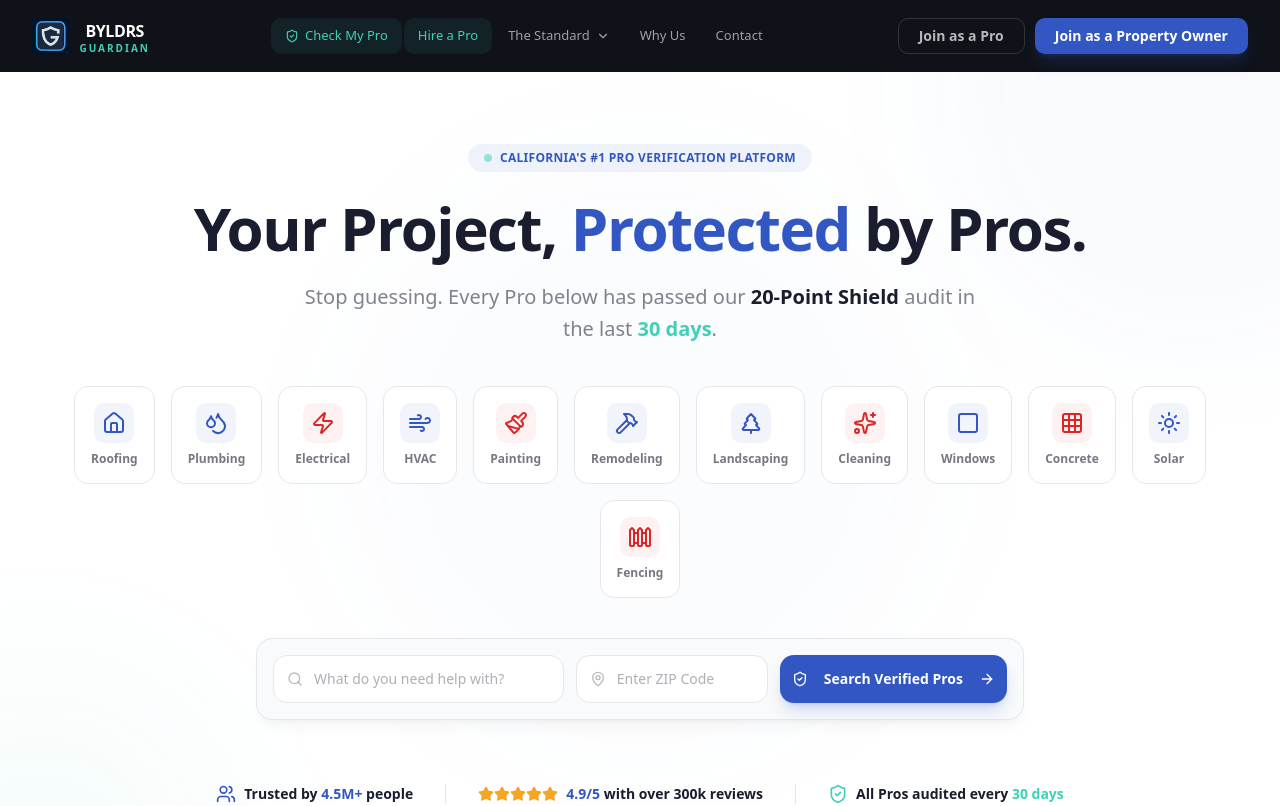
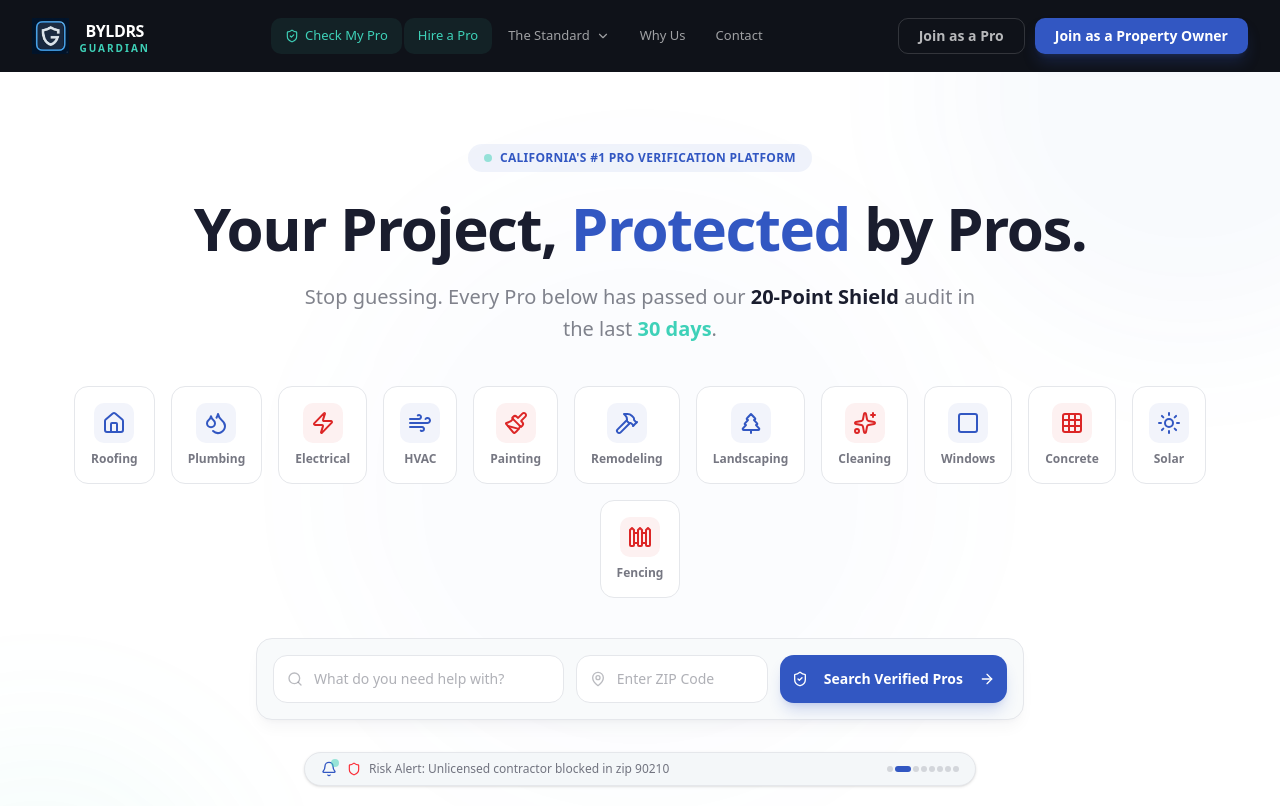
Before and after one commit to mohontotopu48-maker/BYLDRS-GUARDIAN-Website-, a Next.js app: page / in a window 1280 px wide. Shown: the top 806 px of the page. Built offline with nearby package versions, Linux system fonts and the light colour scheme.

Commit message:
d8d348ed-f668-494d-8f34-9ae127b917fb

```diff
--- a/src/components/audit-engine.tsx
+++ b/src/components/audit-engine.tsx
@@ -975,6 +975,31 @@ export function AuditEngine() {
                   </div>
                 </div>
 
+                {/* Row 3b: Your Phone for SMS Alerts */}
+                <div className="space-y-2">
+                  <Label
+                    htmlFor="sms-phone"
+                    className="text-xs font-semibold text-gray-700 uppercase tracking-wider"
+                  >
+                    <Phone className="size-3.5 mr-1 inline text-[#EF4444]" />
+                    <span className="text-[#EF4444]">SMS for Urgent Red-Flag Alerts</span>
+                  </Label>
+                  <Input
+                    id="sms-phone"
+                    type="tel"
+                    placeholder="(555) 000-0000"
+                    value={formData.phone}
+                    onChange={(e) =>
+                      handleInputChange('phone', e.target.value)
+                    }
+                    className="h-10 border-[#EF4444]/20 focus:border-[#EF4444]/40 focus:ring-[#EF4444]/10"
+                  />
+                  <p className="text-[10px] text-gray-400 flex items-center gap-1">
+                    <Lock className="size-3 text-gray-300" />
+                    Get instant SMS alerts if we detect illegal deposits, expired licenses, or other critical risks.
+                  </p>
+                </div>
+
                 {/* Row 4: Upload Bid Document */}
                 <div className="space-y-2">
                   <Label className="text-xs font-semibold text-gray-700 uppercase tracking-wider">
--- a/src/components/header.tsx
+++ b/src/components/header.tsx
@@ -12,6 +12,7 @@ import {
   BookOpen,
   ClipboardCheck,
   ArrowRight,
+  BarChart3,
 } from 'lucide-react';
 import { useAppStore } from '@/lib/store';
 import type { PageView } from '@/lib/store';
@@ -41,6 +42,7 @@ interface FlyoutItem {
   subtext: string;
   icon: React.ComponentType<{ className?: string }>;
   page: PageView;
+  scrollTo?: string;
 }
 
 interface NavLink {
@@ -54,10 +56,17 @@ interface NavLink {
 
 const standardFlyoutItems: FlyoutItem[] = [
   {
-    label: 'The Protection Guide',
-    subtext: 'Learn about our 30-day recurring audit process.',
-    icon: ClipboardCheck,
+    label: 'The 20-Point Shield',
+    subtext: 'Our complete Pro verification standard — every point explained.',
+    icon: ShieldCheck,
     page: 'the-standard',
+  },
+  {
+    label: 'How We Rank',
+    subtext: 'Discover how Pros earn Guardian tiers through our 30-day audit cycle.',
+    icon: BarChart3,
+    page: 'home' as PageView,
+    scrollTo: '#how-we-rank',
   },
   {
     label: 'Property Stories',
@@ -107,6 +116,7 @@ function StandardFlyout({
 }) {
   /** Check if a flyout item matches the current page or a child of it */
   const isItemActive = (item: FlyoutItem): boolean => {
+    if (item.scrollTo) return false;
     if (currentPage === item.page) return true;
     if (item.page === 'blog' && currentPage === 'property-story') return true;
     return false;
@@ -135,6 +145,11 @@ function StandardFlyout({
                 onClick={() => {
                   onNavigate(item.page);
                   onClose();
+                  if (item.scrollTo) {
+                    setTimeout(() => {
+                      document.querySelector(item.scrollTo)?.scrollIntoView({ behavior: 'smooth' });
+                    }, 200);
+                  }
                 }}
                 className={`
                   w-full flex items-start gap-4 rounded-xl p-4
--- a/src/components/hero-section.tsx
+++ b/src/components/hero-section.tsx
@@ -22,6 +22,9 @@ import {
   Sun,
   Fence,
   ShieldCheck,
+  Shield,
+  Bell,
+  CheckCircle2,
 } from 'lucide-react';
 import { motion, AnimatePresence } from 'framer-motion';
 import { useAppStore } from '@/lib/store';
@@ -65,8 +68,21 @@ const top20Services = [
   'Fencing',
 ];
 
+/* ─── Live Audit Ticker Data ──────────────────────────────── */
+const TICKER_EVENTS = [
+  { event: 'Shield Verified: Chen Plumbing (San Diego) • Audit Health: 98%', type: 'success' },
+  { event: 'Risk Alert: Unlicensed contractor blocked in zip 90210', type: 'alert' },
+  { event: 'New Enrollment: Homeowner activated Shield in zip 92612', type: 'info' },
+  { event: 'Shield Verified: Rivera Roofing (Los Angeles) • Audit Health: 96%', type: 'success' },
+  { event: 'Vault Secured: 3 contracts uploaded for audit review', type: 'info' },
+  { event: 'Risk Alert: $3,500 deposit flagged in zip 90001', type: 'alert' },
+  { event: 'Shield Verified: Okafor Electrical (San Francisco) • Audit Health: 94%', type: 'success' },
+  { event: 'New Enrollment: Property owner joined from zip 95814', type: 'info' },
+];
+
 export function HeroSection() {
   const [selectedService, setSelectedService] = useState('');
+  const [tickerIndex, setTickerIndex] = useState(0);
   const [dropdownOpen, setDropdownOpen] = useState(false);
   const [showOtherInput, setShowOtherInput] = useState(false);
   const [otherValue, setOtherValue] = useState('');
@@ -79,6 +95,14 @@ export function HeroSection() {
     setHasSearched,
     setCurrentPage,
   } = useAppStore();
+
+  // Live Audit Ticker auto-rotation
+  useEffect(() => {
+    const interval = setInterval(() => {
+      setTickerIndex((prev) => (prev + 1) % TICKER_EVENTS.length);
+    }, 4000);
+    return () => clearInterval(interval);
+  }, []);
 
   // Close dropdown when clicking outside
   useEffect(() => {
@@ -309,6 +333,54 @@ export function HeroSection() {
           </div>
         </motion.div>
 
+        {/* ─── Live Audit Ticker ──────────────────────────── */}
+        <motion.div
+          initial={{ opacity: 0, y: 12 }}
+          animate={{ opacity: 1, y: 0 }}
+          transition={{ duration: 0.5, delay: 0.55 }}
+          className="mt-8 max-w-2xl mx-auto"
+        >
+          <div className="flex items-center gap-2.5 rounded-full bg-[#F4F7F9] border border-[#E5E7EB] px-4 py-2 shadow-sm">
+            <div className="relative flex items-center justify-center">
+              <Bell className="h-4 w-4 text-[#3257C2]" />
+              <span className="absolute -top-0.5 -right-0.5 h-2 w-2 rounded-full bg-[#3ED1B8] animate-pulse" />
+            </div>
+            <div className="flex-1 overflow-hidden">
+              <AnimatePresence mode="wait">
+                <motion.div
+                  key={tickerIndex}
+                  initial={{ opacity: 0, y: 8 }}
+                  animate={{ opacity: 1, y: 0 }}
+                  exit={{ opacity: 0, y: -8 }}
+                  transition={{ duration: 0.35 }}
+                  className="flex items-center gap-2 whitespace-nowrap"
+                >
+                  {TICKER_EVENTS[tickerIndex].type === 'success' && <CheckCircle2 className="h-3.5 w-3.5 text-green-500 shrink-0" />}
+                  {TICKER_EVENTS[tickerIndex].type === 'alert' && <Shield className="h-3.5 w-3.5 text-red-500 shrink-0" />}
+                  {TICKER_EVENTS[tickerIndex].type === 'info' && <Bell className="h-3.5 w-3.5 text-[#3257C2] shrink-0" />}
+                  <span className="text-xs font-medium text-[#1A1D2E]/60 truncate">
+                    {TICKER_EVENTS[tickerIndex].event}
+                  </span>
+                </motion.div>
+              </AnimatePresence>
+            </div>
+            <div className="flex gap-0.5 shrink-0">
+              {TICKER_EVENTS.map((_, i) => (
+                <button
+                  key={i}
+                  onClick={() => setTickerIndex(i)}
+                  className={`h-1.5 rounded-full transition-all duration-300 ${
+                    i === tickerIndex
+                      ? 'w-4 bg-[#3257C2]'
+                      : 'w-1.5 bg-[#1A1D2E]/15 hover:bg-[#1A1D2E]/25'
+                  }`}
+                  aria-label={`Event ${i + 1}`}
+                />
+              ))}
+            </div>
+          </div>
+        </motion.div>
+
         {/* ─── Social Proof Bar ───────────────────────────────── */}
         <motion.div
           initial={{ opacity: 0, y: 16 }}
--- a/src/components/pro-grid.tsx
+++ b/src/components/pro-grid.tsx
@@ -1,6 +1,6 @@
 'use client';
 
-import { useMemo } from 'react';
+import { useMemo, useState, useEffect } from 'react';
 import { Button } from '@/components/ui/button';
 import { Badge } from '@/components/ui/badge';
 import { Input } from '@/components/ui/input';
@@ -41,6 +41,36 @@ const tierColors: Record<string, string> = {
   vetted: 'bg-[#9CA3AF]',
   verified: 'bg-[#CD7F32]',
 };
+
+/* ─── Audit Countdown Hook ────────────────────────────────── */
+function useAuditCountdown(nextAuditDate: string) {
+  const parseDate = (dateStr: string): Date | null => {
+    const match = dateStr.match(/(\w{3})\s+(\d{1,2}),\s+(\d{4})/);
+    if (!match) return null;
+    const date = new Date(`${match[1]} ${match[2]}, ${match[3]}`);
+    return isNaN(date.getTime()) ? null : date;
+  };
+
+  const [daysLeft, setDaysLeft] = useState(() => {
+    const target = parseDate(nextAuditDate);
+    if (!target) return 30;
+    const diff = Math.ceil((target.getTime() - Date.now()) / (1000 * 60 * 60 * 24));
+    return Math.max(0, diff);
+  });
+
+  useEffect(() => {
+    const target = parseDate(nextAuditDate);
+    if (!target) return;
+
+    const interval = setInterval(() => {
+      const diff = Math.ceil((target.getTime() - Date.now()) / (1000 * 60 * 60 * 24));
+      setDaysLeft(Math.max(0, diff));
+    }, 60000);
+    return () => clearInterval(interval);
+  }, [nextAuditDate]);
+
+  return daysLeft;
+}
 
 function useLiveStats(zip: string, category: string) {
   return useMemo(() => {
@@ -157,6 +187,7 @@ function GuardianChoiceCard({ pro }: { pro: ProProfile }) {
 function ProCard({ pro, index }: { pro: ProProfile; index: number }) {
   const { setCurrentPage, setSelectedProId } = useAppStore();
   const config = tierConfig[pro.tier];
+  const daysLeft = useAuditCountdown(pro.nextAuditDate);
   const handleViewProfile = () => {
     setSelectedProId(pro.id);
     setCurrentPage('pro-profile');
@@ -204,12 +235,24 @@ function ProCard({ pro, index }: { pro: ProProfile; index: number }) {
           <span className="text-xs text-[#1A1D2E]/40">({pro.reviewCount})</span>
         </div>
         <div className="flex items-center justify-between mb-4">
-          {pro.verified && (
-            <div className="flex items-center gap-1.5">
-              <CheckCircle2 className="h-3.5 w-3.5 text-[#3ED1B8]" />
-              <span className="text-[11px] font-medium text-[#3ED1B8]">Audited & Verified</span>
+          <div className="flex items-center gap-2">
+            {pro.verified && (
+              <div className="flex items-center gap-1.5">
+                <CheckCircle2 className="h-3.5 w-3.5 text-[#3ED1B8]" />
+                <span className="text-[11px] font-medium text-[#3ED1B8]">Audited</span>
+              </div>
+            )}
+            <div className={`inline-flex items-center gap-1 rounded-full px-2 py-0.5 text-[10px] font-bold border ${
+              daysLeft <= 7
+                ? 'bg-red-50 text-red-600 border-red-200'
+                : daysLeft <= 14
+                  ? 'bg-amber-50 text-amber-600 border-amber-200'
+                  : 'bg-green-50 text-green-600 border-green-200'
+            }`}>
+              <Shield className="h-3 w-3" />
+              {daysLeft <= 7 ? `${daysLeft}d left` : `${daysLeft}d`}
             </div>
-          )}
+          </div>
           <div className="flex items-center gap-1">
             <Shield className="h-3 w-3 text-[#1A1D2E]/30" />
             <span className="text-[11px] font-bold text-[#1A1D2E]/50">{pro.propertyScore}</span>
```
Also changed, not shown: 1 other file (tests, documents, lock files or other folders).
